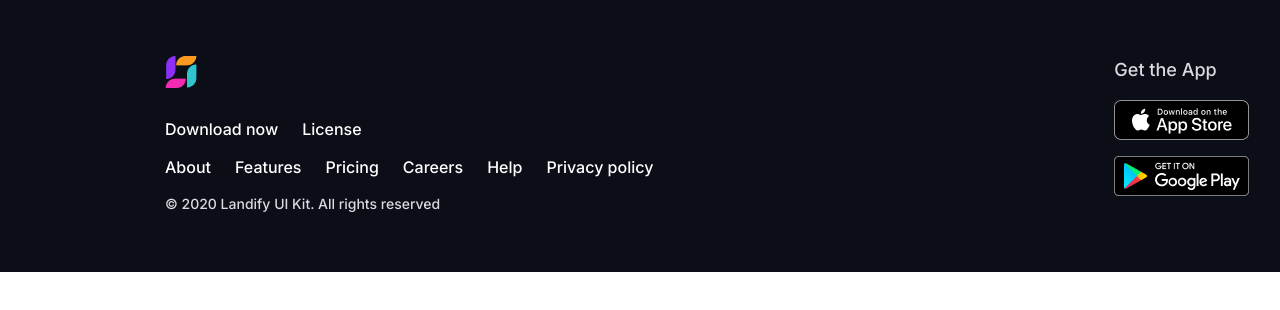
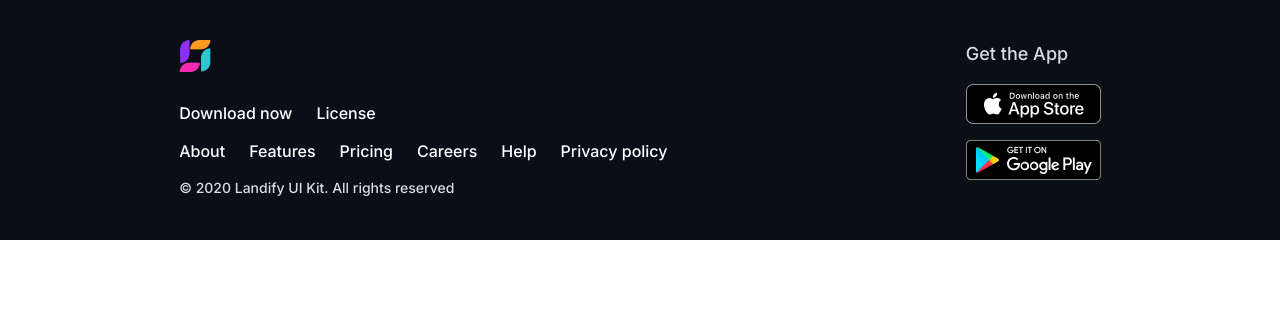
Before and after one commit to mamatkulov95/figma-to-css-project, a plain HTML site: page index.html in a window 1280 px wide. Drawn offline with Linux system fonts and the light colour scheme.

Commit message:
Changed align properties from margin to flex

```diff
--- a/style.css
+++ b/style.css
@@ -7,45 +7,27 @@
 .footer-mini {
     background: #0B0D17;
     display: flex;
-    flex-direction: row;
+    justify-content: space-around;
+    gap: 20px;
+    padding: 40px;
+
 }
 
 .footer-left-section {
     display: flex;
     flex-direction: column;
-    align-items: flex-start;
-    padding: 0px;
     gap: 24px;
-    margin-left: 165px;
-    margin-top: 56px;
-    margin-bottom: 56px;
 }
 
 .footer-links {
     display: flex;
     flex-direction: column;
-    align-items: flex-start;
-    padding: 0px;
     gap: 12px;
 }
 
 .footer-links-row1 {
     display: flex;
-    flex-direction: row;
-    align-items: center;
-    padding: 0px;
     gap: 24px;
-
-    font-weight: 400;
-    font-size: 16px;
-    line-height: 26px;
-    color: #FFFFFF;
-    font-family: 'Inter', sans-serif;
-}
-
-.privacy-policy {
-    font-weight: 400;
-    font-size: 16px;
     line-height: 26px;
     color: #FFFFFF;
     font-family: 'Inter', sans-serif;
@@ -53,13 +35,7 @@
 
 .footer-links-row2 {
     display: flex;
-    flex-direction: row;
-    align-items: center;
-    padding: 0px;
     gap: 24px;
-
-    font-weight: 400;
-    font-size: 16px;
     line-height: 26px;
     color: #FFFFFF;
     font-family: 'Inter', sans-serif;
@@ -67,7 +43,6 @@
 }
 
 .ui-kit {
-    font-weight: 400;
     font-size: 14px;
     line-height: 24px;
     color: #D9DBE1;
@@ -77,16 +52,10 @@
 .download-badges {
     display: flex;
     flex-direction: column;
-    align-items: flex-start;
-    padding: 0px;
     gap: 16px;
-    margin-top: 56px;
-    margin-left: 461px;
-
 }
 
 .get-app {
-    font-weight: 500;
     font-size: 18px;
     line-height: 28px;
     color: #D9DBE1;
```
